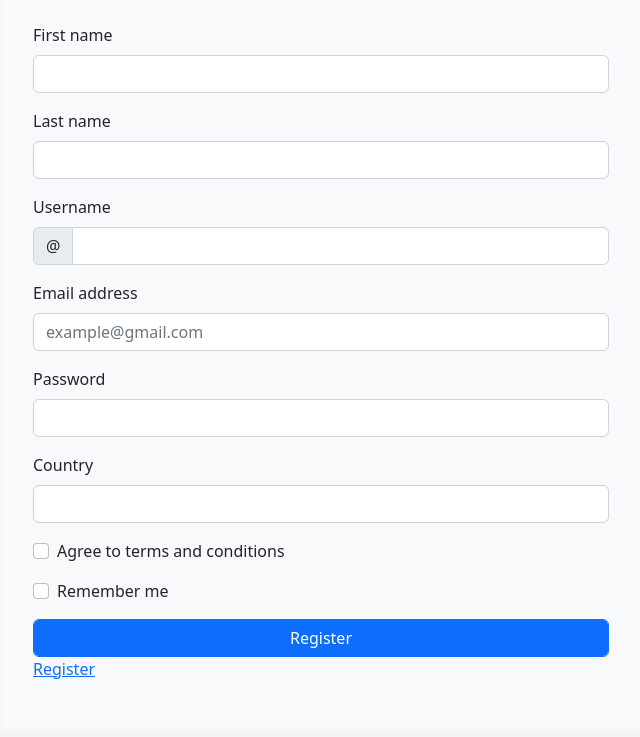
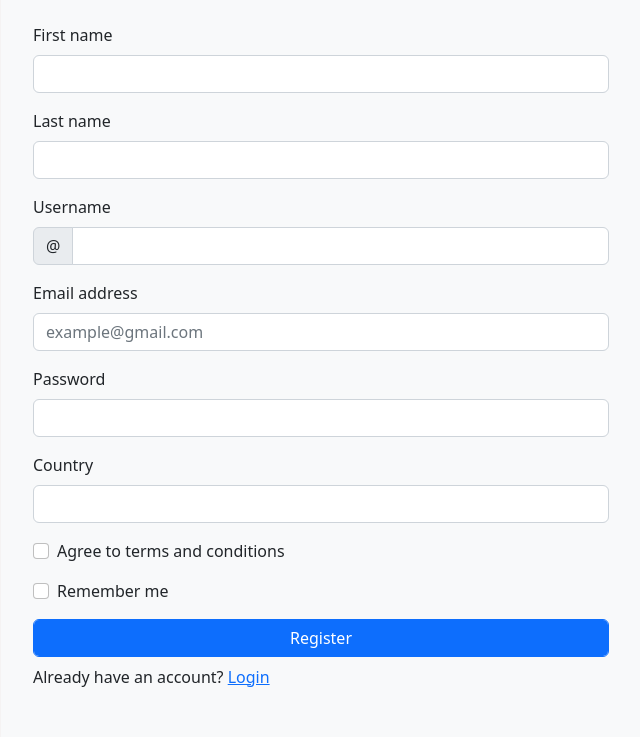
Before and after one commit to NakacwaOlivia/Doctor-system, a Flask app: page /signup in a window 1280 px wide. Shown: the part 83-820 px from the top of the page, without its empty margins (319-959 px from the left). Before the commit the page ends 762 px from the top, so only its background shows below. Run offline with Flask 3, Linux system fonts and the light colour scheme; some libraries are stand-ins or nearby versions.

Commit message:
Added the login

```diff
--- a/templates/signup.html
+++ b/templates/signup.html
@@ -116,11 +116,9 @@
           class="form-control btn btn-primary"
           name=""
         />
-            <a href="{{ url_for('signup') }}">Register</a>
-      </p>
+        <p class="mt-2">Already have an account? <a href="{{ url_for('login') }}">Login</a></p>
       </div>
     </form>
-    <!-- <div class="col-4"></div> -->
   </div>
 </div>
 {% endblock %}
```
Lines whose indentation alone changed are shown as unchanged.
